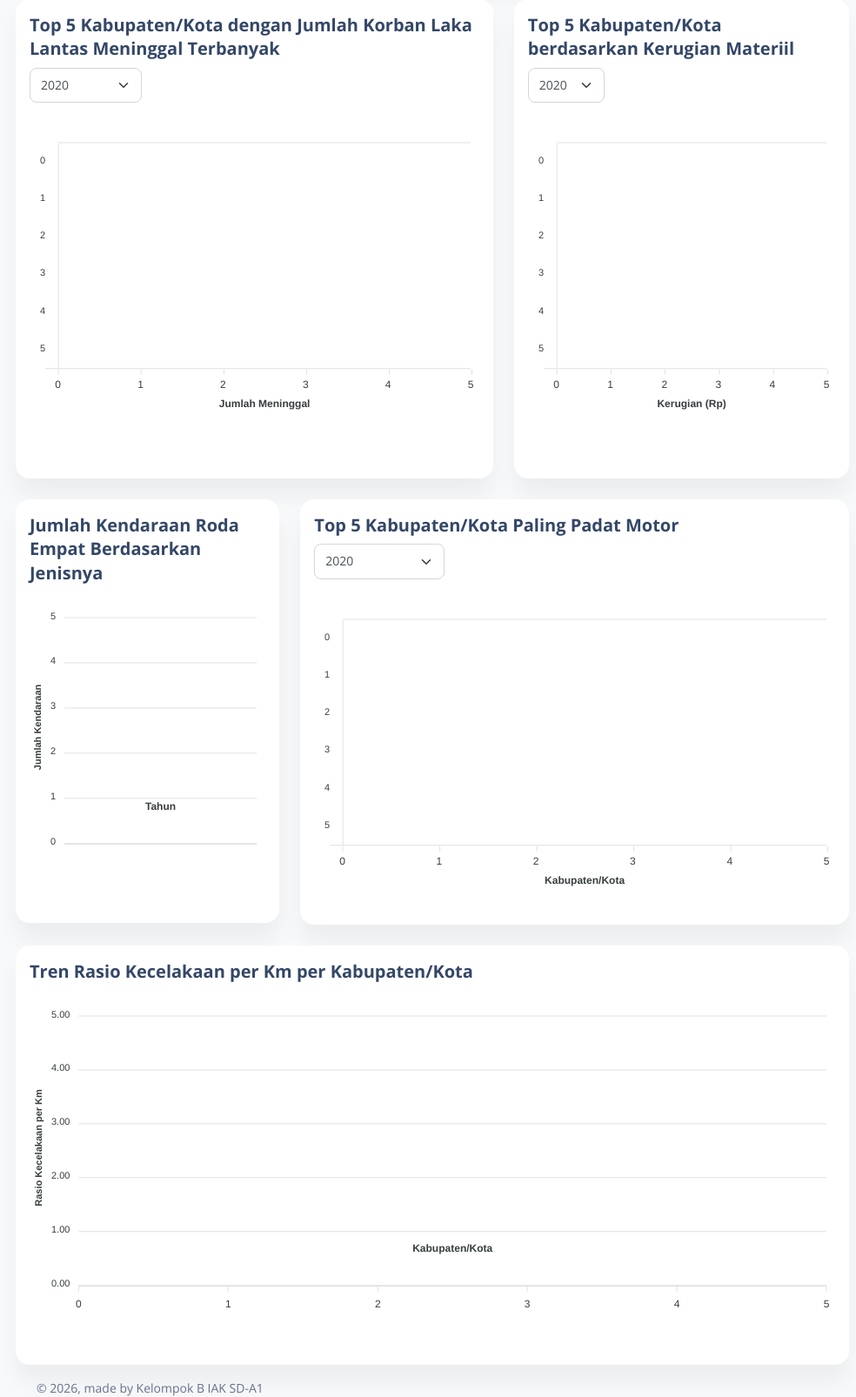
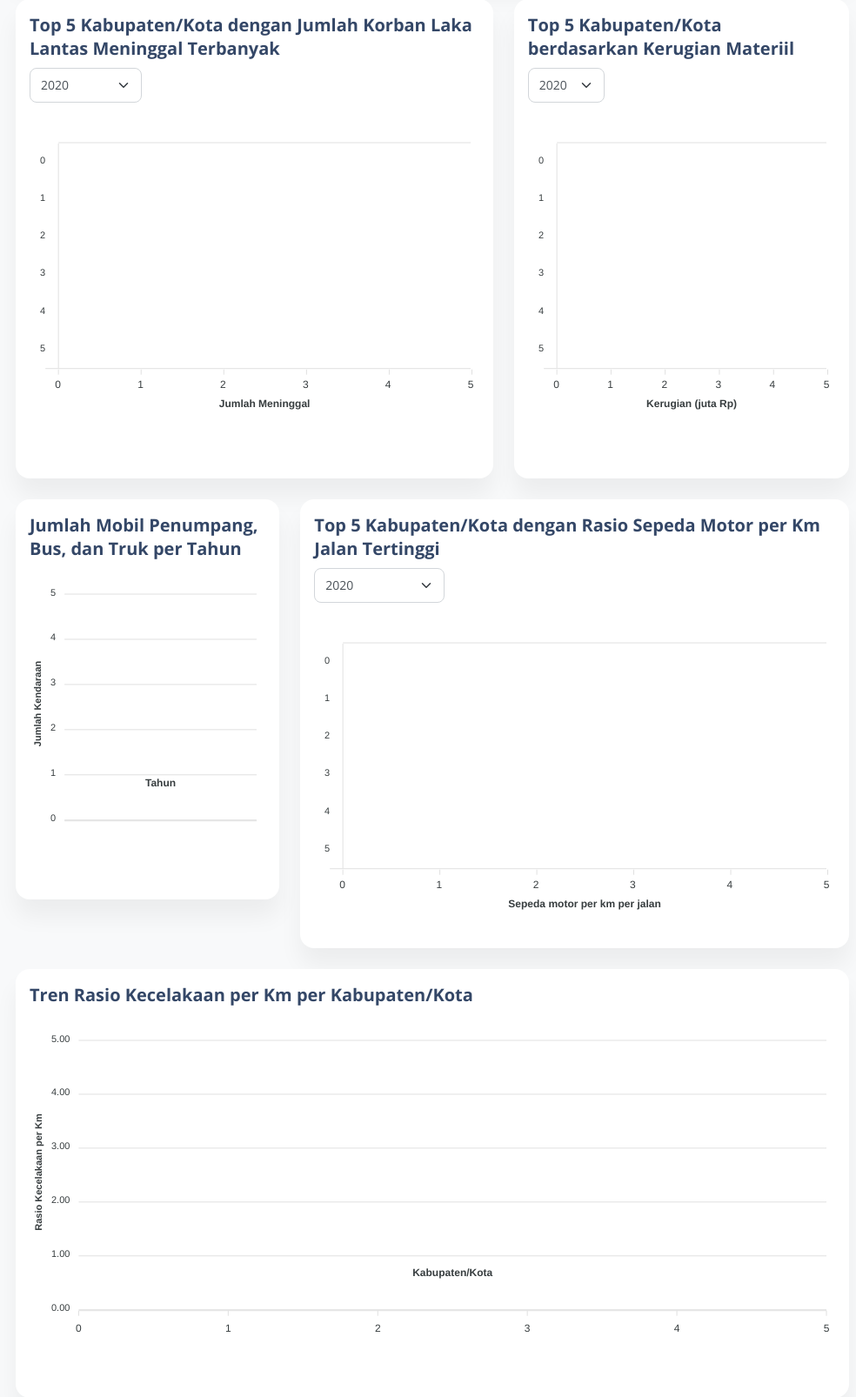
Before and after one commit to aura-najma/dashboard_transportasi_iak, a Laravel app: page /dashboard in a window 1280 px wide. Shown: the part 1269-2875 px from the top of the page at 87% size, without its empty margins (280-1264 px from the left). Run offline with Laravel 12, Linux system fonts and the light colour scheme; a user stored in the database is signed in; data comes from the database, SQL or seed files in the repository; data that the repository does not hold is empty; parts of the project's set-up code (start-up, migrations or seed data) failed here and were passed over; some libraries are stand-ins or nearby versions.

Commit message:
perbaikan ui

```diff
--- a/resources/views/dashboard.blade.php
+++ b/resources/views/dashboard.blade.php
@@ -48,7 +48,7 @@
             <div class="col-lg-12">
               <div class="d-flex flex-column h-100">
                 <h5 class="font-weight-bolder">Jumlah Kecelakaan Per Tahun</h5>
-                <div id="chartKecelakaanTahunan" style="width:100%; height:400px;"></div>
+                <div id="chartKecelakaanTahunan" style="width:100%; height:500px;"></div>
                 </a>
               </div>
             </div>
@@ -102,7 +102,7 @@
           <div class="row">
             <div class="col-lg-12">
               <div class="d-flex flex-column h-100">
-                <h5 class="font-weight-bolder">Jumlah Kendaraan Roda Empat Berdasarkan Jenisnya</h5>
+                <h5 class="font-weight-bolder">Jumlah Mobil Penumpang, Bus, dan Truk per Tahun</h5>
                 <div id="chartLineKendaraan" style="width:100%; height:350px;"></div>
               </div>
             </div>
@@ -116,7 +116,7 @@
           <div class="row">
             <div class="col-lg-12">
               <div class="d-flex flex-column h-100">
-                <h5 class="font-weight-bolder">Top 5 Kabupaten/Kota Paling Padat Motor</h5>
+                <h5 class="font-weight-bolder">Top 5 Kabupaten/Kota dengan Rasio Sepeda Motor per Km Jalan Tertinggi</h5>
                   <select id="tahunFilter" onchange="loadChartTopKepadatanMotor(this.value)" class="form-select w-25 mb-3">
                     <option value="2020">2020</option>
                     <option value="2021">2021</option>
@@ -138,7 +138,7 @@
             <div class="col-lg-12">
               <div class="d-flex flex-column h-100">
                 <h5 class="font-weight-bolder">Tren Rasio Kecelakaan per Km per Kabupaten/Kota</h5>
-                <div id="chartMultipleRasio" style="width:100%; height:350px;"></div>
+                <div id="chartMultipleRasio" style="width:100%; height:425px;"></div>
                 </a>
               </div>
             </div>
@@ -338,11 +338,13 @@
           series: res.series,
           xaxis: {
             categories: res.categories,
-            title: { text: "Kerugian (Rp)" }
+            title: { text: "Kerugian (juta Rp)" }
           },
           tooltip: {
             y: {
-              formatter: val => "Rp " + val.toLocaleString()
+              formatter: val => "Rp " + Number(val).toLocaleString('id-ID', {
+                  maximumFractionDigits: 2
+              }) + " juta"
             }
           }
         };
@@ -398,7 +400,7 @@
             series: res.series,
             xaxis: {
               categories: res.categories,
-              title: { text: "Kabupaten/Kota" }
+              title: { text: "Sepeda motor per km per jalan" }
             },
             dataLabels: {
               enabled: false
```
